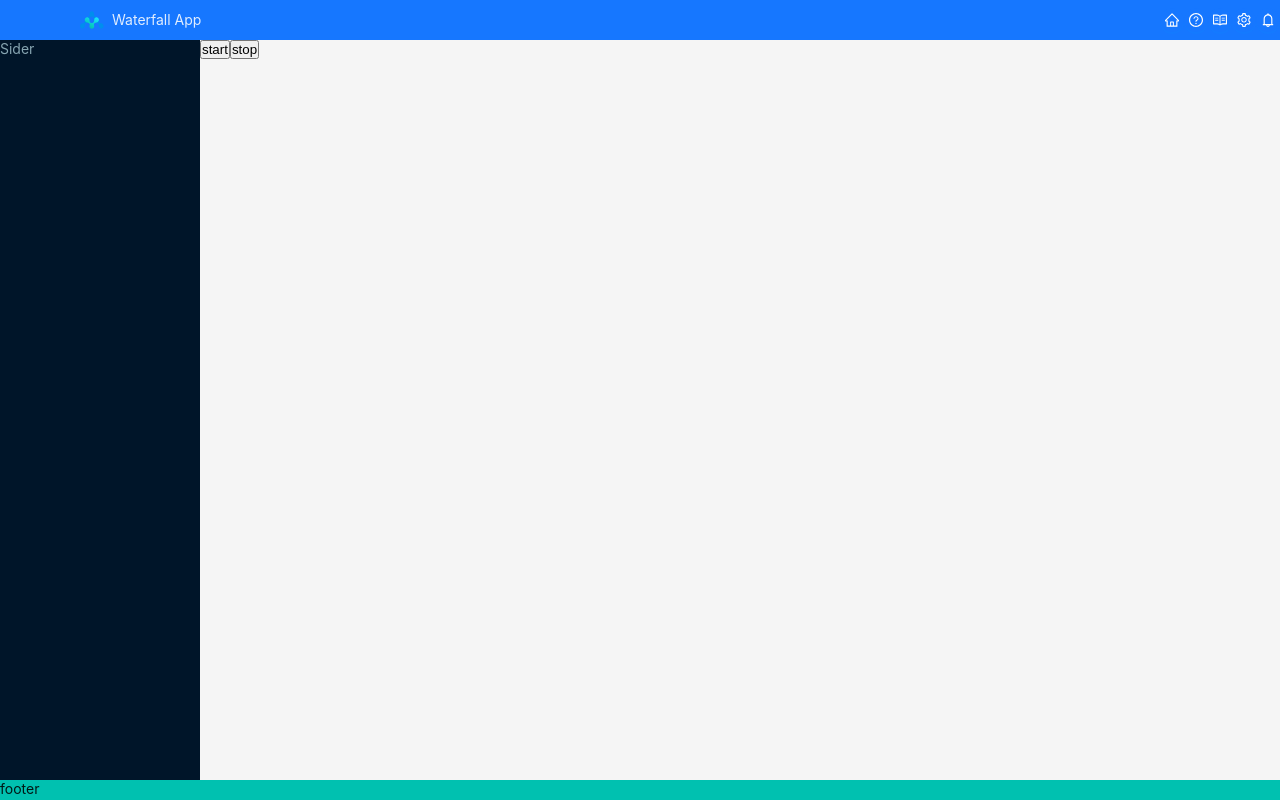
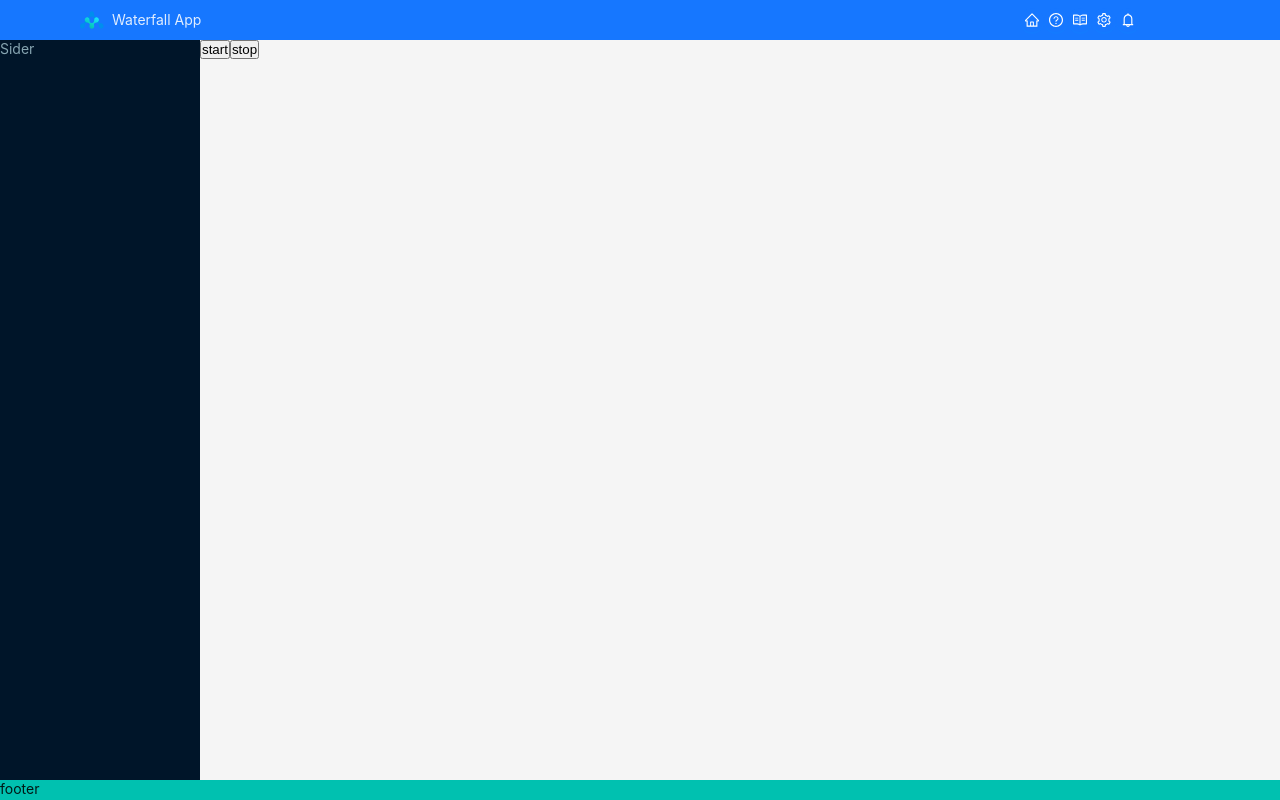
Before and after one commit to LF-Decentralized-Trust-labs/waterfall-one-click-setup-app, a React (Vite) app: page / in a window 1280 px wide. Built offline with nearby package versions, Linux system fonts and the light colour scheme.

Commit message:
feat: create custom nav bar

```diff
--- a/src/renderer/src/App.tsx
+++ b/src/renderer/src/App.tsx
@@ -1,6 +1,12 @@
 import { Layout, Typography, Flex, Button } from 'antd'
 import styled from 'styled-components'
-import { SettingOutlined, BellOutlined, HomeOutlined, ReadOutlined, QuestionCircleOutlined } from '@ant-design/icons';
+import {
+  SettingOutlined,
+  BellOutlined,
+  HomeOutlined,
+  ReadOutlined,
+  QuestionCircleOutlined
+} from '@ant-design/icons'
 
 import { start, stop } from './api'
 
@@ -25,15 +31,19 @@ const AppHeader = styled(Header)`
 
 const AppFooter = styled(Footer)`
   height: 20px;
-  background-color: #00C1B0;
+  background-color: #00c1b0;
   padding: 0;
 `
 const AppTitle = styled(Text)`
   color: rgba(255, 255, 255, 0.87) !important;
   padding: 0 8px;
 `
-const AppLogo = styled.img.attrs({ src: LogoSrc, width: 24, height: 24 })`
+
+const ButtonWrapper = styled(Flex)`
+  margin-right: 140px;
 `
+
+const AppLogo = styled.img.attrs({ src: LogoSrc, width: 24, height: 24 })``
 
 function App(): JSX.Element {
   return (
@@ -44,13 +54,13 @@ function App(): JSX.Element {
           <AppTitle>Waterfall App</AppTitle>
         </Flex>
 
-        <Flex justify={'space-between'} align={'center'}>
+        <ButtonWrapper justify={'space-between'} align={'center'}>
           <Button type="primary" shape="circle" size={'small'} icon={<HomeOutlined />} />
           <Button type="primary" shape="circle" size={'small'} icon={<QuestionCircleOutlined />} />
           <Button type="primary" shape="circle" size={'small'} icon={<ReadOutlined />} />
           <Button type="primary" shape="circle" size={'small'} icon={<SettingOutlined />} />
           <Button type="primary" shape="circle" size={'small'} icon={<BellOutlined />} />
-        </Flex>
+        </ButtonWrapper>
       </AppHeader>
       <Layout>
         <Sider>Sider</Sider>
@@ -61,7 +71,6 @@ function App(): JSX.Element {
       </Layout>
       <AppFooter>footer</AppFooter>
     </AppLayout>
-
   )
 }
 
```
Also changed, not shown: src/main/index.ts (+9 -6 lines).
